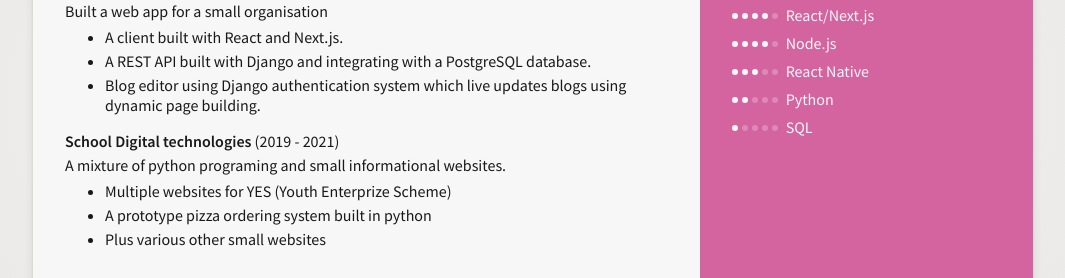
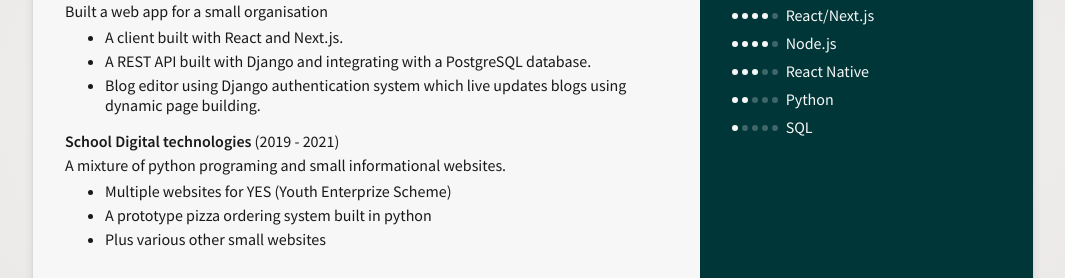
Before and after one commit to Night-Hunter-NF/CV, a plain HTML site: page index.html in a window 1280 px wide. Shown: the part 299-577 px from the top of the page, without its empty margins (107-1172 px from the left). Drawn offline with Linux system fonts and the light colour scheme.

Commit message:
update colour

```diff
--- a/styles.css
+++ b/styles.css
@@ -1,7 +1,7 @@
 :root {
   --light: hsl(0 0% 97%);
   --dark: hsl(0, 0%, 0%, 0.9);
-  --colour: #D3649F;
+  --colour: #003638;
 }
 
 *,
```
